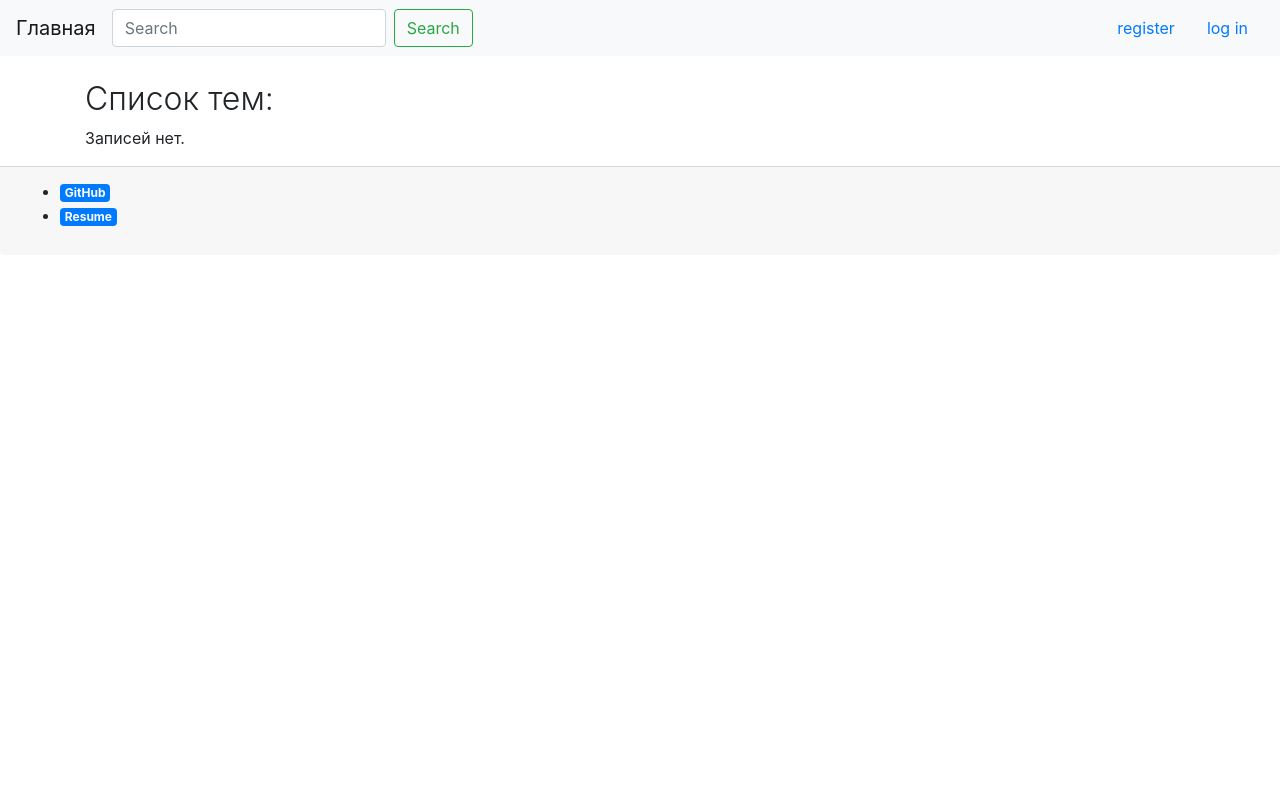
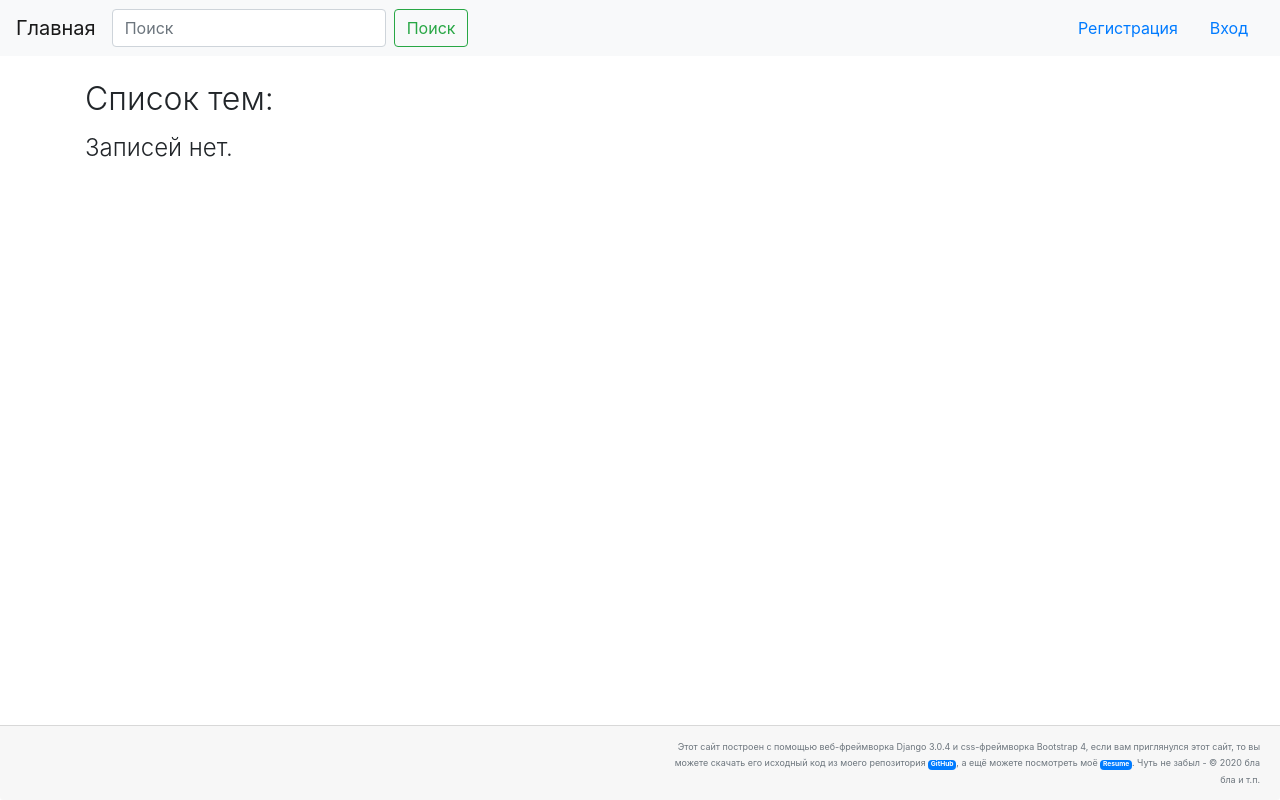
Before and after one commit to DmitKos/dkos.site, a Django app: template blog/templates/blog/index.html in a window 1280 px wide. Run offline with Django 3.2, Linux system fonts and the light colour scheme; the template is opened without the code that fills it, so the values that code supplies are empty; some libraries are stand-ins or nearby versions.

Commit message:
design main page

```diff
--- a/blog/templates/blog/base.html
+++ b/blog/templates/blog/base.html
@@ -1,24 +1,33 @@
 {% load static %}
 <!DOCTYPE html>
-<html lang="en">
+<html lang="en" class="html">
+
 <head>
 	<meta charset="utf-8">
 	<meta http-equiv="X-UA-Compatible" content="IE=edge">
 	<meta name="viewport" content="width=device-width, initial-scale=1">
-			<link rel="stylesheet" href="https://stackpath.bootstrapcdn.com/bootstrap/4.4.1/css/bootstrap.min.css" integrity="sha384-Vkoo8x4CGsO3+Hhxv8T/Q5PaXtkKtu6ug5TOeNV6gBiFeWPGFN9MuhOf23Q9Ifjh" crossorigin="anonymous">
+	<link rel="stylesheet" href="https://stackpath.bootstrapcdn.com/bootstrap/4.4.1/css/bootstrap.min.css"
+		integrity="sha384-Vkoo8x4CGsO3+Hhxv8T/Q5PaXtkKtu6ug5TOeNV6gBiFeWPGFN9MuhOf23Q9Ifjh" crossorigin="anonymous">
 	<link rel="stylesheet" href="{% static 'css/styles.css' %}">
-            <script src="https://code.jquery.com/jquery-3.4.1.slim.min.js" integrity="sha384-J6qa4849blE2+poT4WnyKhv5vZF5SrPo0iEjwBvKU7imGFAV0wwj1yYfoRSJoZ+n" crossorigin="anonymous"></script>
-			<script src="https://cdn.jsdelivr.net/npm/popper.js@1.16.0/dist/umd/popper.min.js" integrity="sha384-Q6E9RHvbIyZFJoft+2mJbHaEWldlvI9IOYy5n3zV9zzTtmI3UksdQRVvoxMfooAo" crossorigin="anonymous"></script>
-			<script src="https://stackpath.bootstrapcdn.com/bootstrap/4.4.1/js/bootstrap.min.js" integrity="sha384-wfSDF2E50Y2D1uUdj0O3uMBJnjuUD4Ih7YwaYd1iqfktj0Uod8GCExl3Og8ifwB6" crossorigin="anonymous"></script>
+	<script src="https://code.jquery.com/jquery-3.4.1.slim.min.js"
+		integrity="sha384-J6qa4849blE2+poT4WnyKhv5vZF5SrPo0iEjwBvKU7imGFAV0wwj1yYfoRSJoZ+n"
+		crossorigin="anonymous"></script>
+	<script src="https://cdn.jsdelivr.net/npm/popper.js@1.16.0/dist/umd/popper.min.js"
+		integrity="sha384-Q6E9RHvbIyZFJoft+2mJbHaEWldlvI9IOYy5n3zV9zzTtmI3UksdQRVvoxMfooAo"
+		crossorigin="anonymous"></script>
+	<script src="https://stackpath.bootstrapcdn.com/bootstrap/4.4.1/js/bootstrap.min.js"
+		integrity="sha384-wfSDF2E50Y2D1uUdj0O3uMBJnjuUD4Ih7YwaYd1iqfktj0Uod8GCExl3Og8ifwB6"
+		crossorigin="anonymous"></script>
 
 	<title>Blog</title>
 
 </head>
 
-<body>
+<body class="body">
 	<nav class="navbar navbar-expand-lg navbar-light bg-light">
 		<a class="navbar-brand" href="{% url 'blog:index' %}">Главная</a>
-		<button class="navbar-toggler" type="button" data-toggle="collapse" data-target="#navbarNav" aria-controls="navbarNav" aria-expanded="false" aria-label="Toggle navigation">
+		<button class="navbar-toggler" type="button" data-toggle="collapse" data-target="#navbarNav"
+			aria-controls="navbarNav" aria-expanded="false" aria-label="Toggle navigation">
 			<span class="navbar-toggler-icon"></span>
 		</button>
 		<div class="collapse navbar-collapse" id="navbarNav">
@@ -28,18 +37,18 @@
 			</li>
 		  </ul> -->
 			<form class="form-inline my-2 my-lg-0" action="{% url 'blog:site_search' %}">
-			<input class="form-control mr-sm-2" type="search" placeholder="Search" aria-label="Search" name='search'>
-			<button class="btn btn-outline-success my-2 my-sm-0" type="submit">Search</button>
+				<input class="form-control mr-sm-2" type="search" placeholder="Поиск" aria-label="Search" name='search'>
+				<button class="btn btn-outline-success my-2 my-sm-0" type="submit">Поиск</button>
 			</form>
 		</div>
 		<div>
 			<ul class="nav justify-content-end">
 				{% if user.is_authenticated %}
-					<li class="nav-item"><a class="nav-link active">Hello, {{ user.username }}.</a></li>
-					<li class="nav-item"><a href="{% url 'users:logout' %}" class="nav-link active">log out</a></li>
+				<li class="nav-item"><a class="nav-link active">Привет, {{ user.username }}.</a></li>
+				<li class="nav-item"><a href="{% url 'users:logout' %}" class="nav-link active">Выход</a></li>
 				{% else %}
-					<li class="nav-item"><a href="{% url 'users:register' %}" class="nav-link active">register</a></li>
-					<li class="nav-item"><a href="{% url 'users:login' %}" class="nav-link active">log in</a></li>
+				<li class="nav-item"><a href="{% url 'users:register' %}" class="nav-link active">Регистрация</a></li>
+				<li class="nav-item"><a href="{% url 'users:login' %}" class="nav-link active">Вход</a></li>
 				{% endif %}
 			</ul>
 		</div>
@@ -53,17 +62,18 @@
 			{% block content %}{% endblock content %}
 		</div>
 	</div> <!-- /container -->
-        <div class="card-footer">
+	<div class="card-footer card-footer-fixed">
 		{% block footer %}
-                <ul>
-                    <li>
-                        <a href="https://github.com/DmitKos/" class="badge badge-primary">GitHub</a>
-					</li>
-					<li>
-						<a href="{% url 'resume:resume' %}" class="badge badge-primary">Resume</a>
-					</li>
-                </ul>
+		<div class="card-footer-fixed-text">
+			<small class="text-muted">Этот сайт построен с помощью веб-фреймворка Django 3.0.4
+				 и css-фреймворка Bootstrap 4, если вам приглянулся этот сайт, то вы можете
+				  скачать его исходный код из моего репозитория <a href="https://github.com/DmitKos/" class="badge badge-primary">GitHub</a>,
+				   а ещё можете посмотреть моё <a href="{% url 'resume:resume' %}" class="badge badge-primary">Resume</a>. Чуть не забыл - &copy;
+				   2020 бла бла и т.п.
+			</small>
+		</div>
 		{% endblock footer %}
 	</div>
 </body>
+
 </html>
--- a/blog/templates/blog/index.html
+++ b/blog/templates/blog/index.html
@@ -1,28 +1,42 @@
 {% extends "blog/base.html" %}
 
 {% block header %}
-	<h1 class="display-1">Список тем:</h1>
+<p class="display-1">Список тем:</p>
 {% endblock header %}
 
 {% block content %}
-<div class="list-group">
-    {% for e in entry %}
-    <p><h2 class="display-2">
-        <a href="{% url 'blog:topic' e.topic.slug %}" class="list-group-item list-group-item-action list-group-item-light">{{ e.topic }}</a>
-    </h2></p>
-    <p>{{ e.text }}</p>
-    <p>{{ e.topic.author.username }}</p>
-    <p>{{ e.topic.date }}</p>
-    {% if e.topic.tag.slug %}
-      <p><a href="{% url 'blog:tag' e.topic.tag.slug %}">{{ e.topic.tag.text }}</a></p>
-    {% else %}
-      <p>None</p>
-    {% endif %}
-    <p>
-      <a href="{% url 'blog:comments_entry' e.slug %}" class="btn btn-primary">comments({{ e.comment_set.count }})</a> | <a href="{% url 'blog:new_comment' e.slug %}" class="btn btn-primary">add new comment</a> | <a href="{% url 'blog:topic' e.topic.slug %}" class="btn btn-primary">читать</a>
-    </p>
-    {% empty %}
-		<p>Записей нет.</p>
-    {% endfor %}
+
+{% for e in entry %}
+<div class="card bg-light mb-3">
+    <div class="card-header">
+        <h1 class="display-2">
+            <a href="{% url 'blog:topic' e.topic.slug %}">{{ e.topic }}</a>
+        </h1>
+        <div class="card-date">
+            <small class="card-text text-muted">{{ e.topic.date }}</small>
+        </div>
+    </div>
+    <div class="card-body">
+        <p class="card-text">{{ e.text }}</p>
+        <p class="card-subtitle mb-2 text-muted">Автор: {{ e.topic.author.username }}</p>
+    </div>
+    <div class="card-footer card-footer-text bg-transparent border-secondary">
+        <a href="{% url 'blog:comments_entry' e.slug %}"
+            class="btn btn-outline-primary btn-small">комментарии({{ e.comment_set.count }})</a> | <a
+            href="{% url 'blog:new_comment' e.slug %}" class="btn btn-outline-primary btn-small">добавить
+            комментарий</a> | <a href="{% url 'blog:topic' e.topic.slug %}" class="btn btn-primary btn-small">читать</a>
+        <div class="card-tag">
+            {% if e.topic.tag.slug %}
+            <a href="{% url 'blog:tag' e.topic.tag.slug %}"
+                class="badge badge-pill badge-success">{{ e.topic.tag.text }}</a>
+            {% else %}
+            <span class="badge badge-pill badge-light">None</span>
+            {% endif %}
+        </div>
+    </div>
 </div>
+{% empty %}
+<p class="display-2">Записей нет.</p>
+{% endfor %}
+
 {% endblock content %}
--- a/static/css/styles.css
+++ b/static/css/styles.css
@@ -4,6 +4,7 @@
 
 .display-2 {
     font-size: 1.5rem;
+    margin-bottom: 0px;
 }
 
 .display-3 {
@@ -13,3 +14,49 @@
 .display-4 {
     font-size: 1rem;
 }
+
+.btn-small {
+    font-size: .8rem;
+    margin-right: 2.5px;
+    margin-left: 2.5px;
+}
+
+.card-header {
+    display: inline-flex;
+}
+
+.card-date {
+    text-align: right;
+    flex: 1 1 auto;
+}
+
+.card-tag {
+    text-align: right;
+    flex: 1 1 auto;
+}
+
+.card-footer-text {
+    display: inline-flex;
+}
+
+.card-footer-fixed {
+    position: absolute;
+    bottom: 0px;
+    left: 0px;
+    right: 0px;
+}
+
+.html {
+    position: relative;
+    min-height: 100%;
+}
+
+.body {
+    padding: 0 0 48px 0;
+}
+
+.card-footer-fixed-text {
+    text-align: right;
+    font-size: 0.7rem;
+    padding-left: 40rem;
+}
```
Lines whose indentation alone changed are shown as unchanged.
